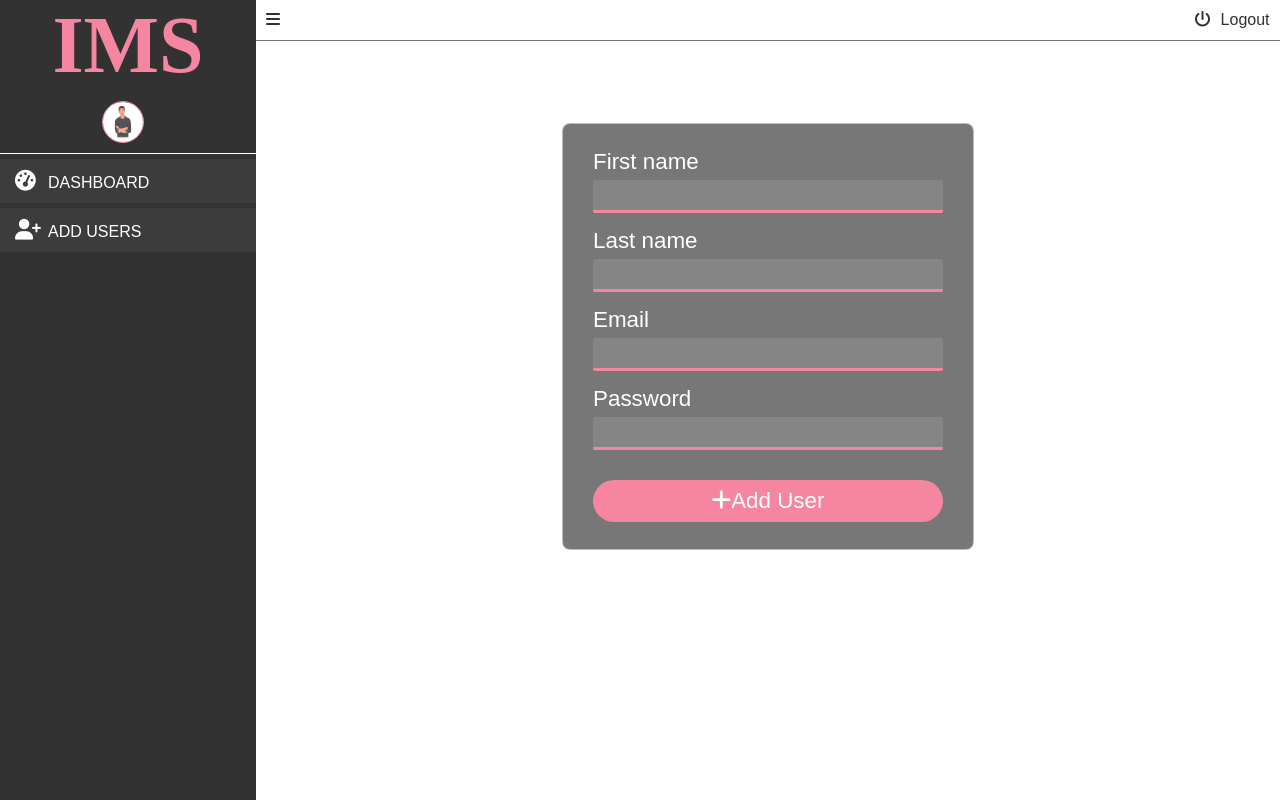
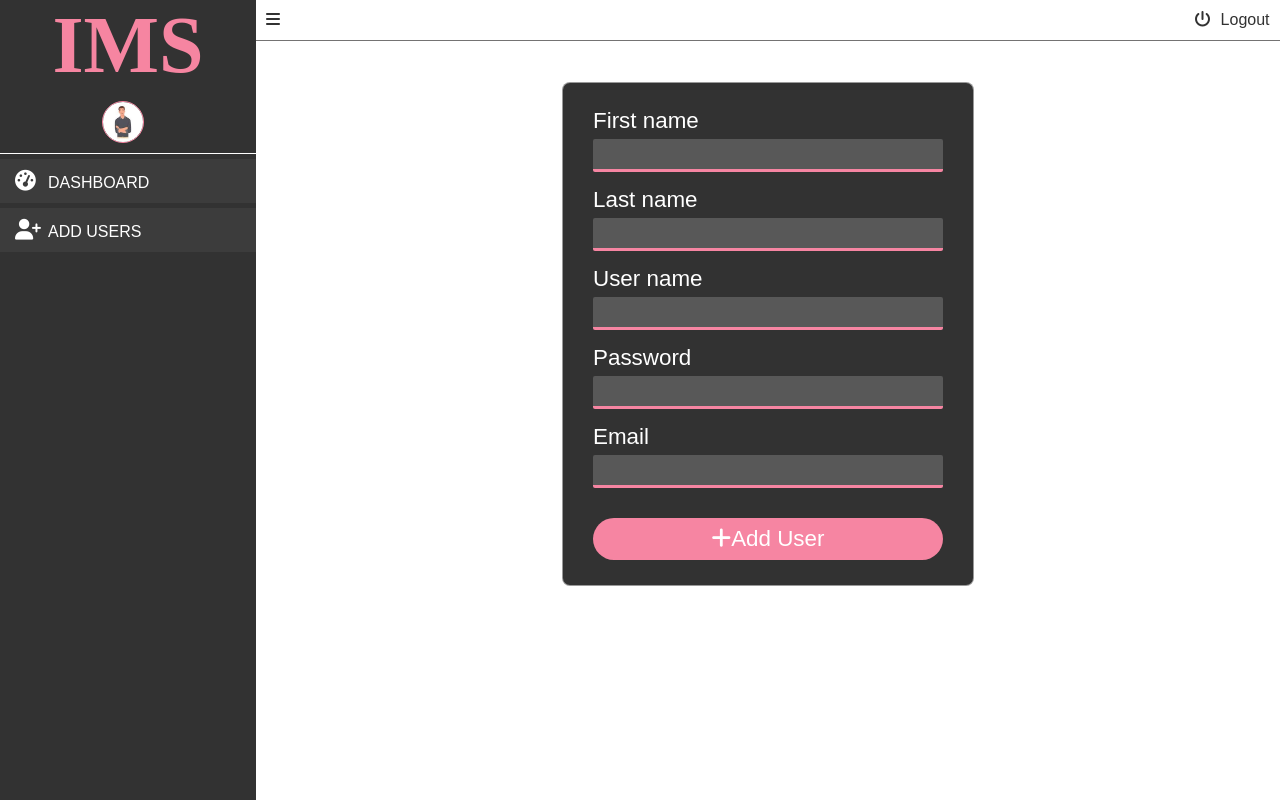
Before and after one commit to An0nman/IMS, a PHP site: page /users_add.php in a window 1280 px wide. Run offline with PHP 8.4, Linux system fonts and the light colour scheme; the visitor is signed in with stand-in values (Sample User, id 1); data that the repository does not hold is empty; some libraries are stand-ins or nearby versions.

Commit message:
created user add page

```diff
--- a/styles/user_add.css
+++ b/styles/user_add.css
@@ -1,13 +1,13 @@
 .user_add_form {
-    background: rgba(63, 63, 63, 0.705);
-    height: 375px;
+    background-color: #323232;
+    /* height: 425px; */
     width: 350px;
     padding: 25px 30px;
     border-radius: 8px;
     font-size: 1.4rem;
     color: #fff;
     border: 0.1px solid rgba(255, 255, 255, 0.5);
-    margin: 8% auto;
+    margin: 4% auto;
 }
 
 .user_add_form label {
--- a/users_add.php
+++ b/users_add.php
@@ -22,15 +22,18 @@ $user = ($_SESSION['user']);
     <div class="content">
       <?php include("partials/app-Dtopbar.php") ?>
       <div class="content-items">
-        <form action="" class="user_add_form">
+        <form action="database/add.php" method="POST" class="user_add_form">
           <label for="first_name">First name</label>
           <input type="text" id="first_name" name="first_name">
           <label for="last_name">Last name</label>
           <input type="text" id="last_name" name="last_name">
+          <label for="username">User name</label>
+          <input type="text" id="username" name="username">
+          <label for="password">Password</label>
+          <input type="password" id="password" name="password">
           <label for="email">Email</label>
           <input type="text" id="email" name="email">
-          <label for="password">Password</label>
-          <input type="password" id="password" name="password">
+          <input type="hidden" id="table" name="user">
           <button type="submit"><i class="fa fa-plus"></i>Add User</button>
         </form>
       </div>
```
Also changed, not shown: database/add.php (added, +57 -0 lines).
